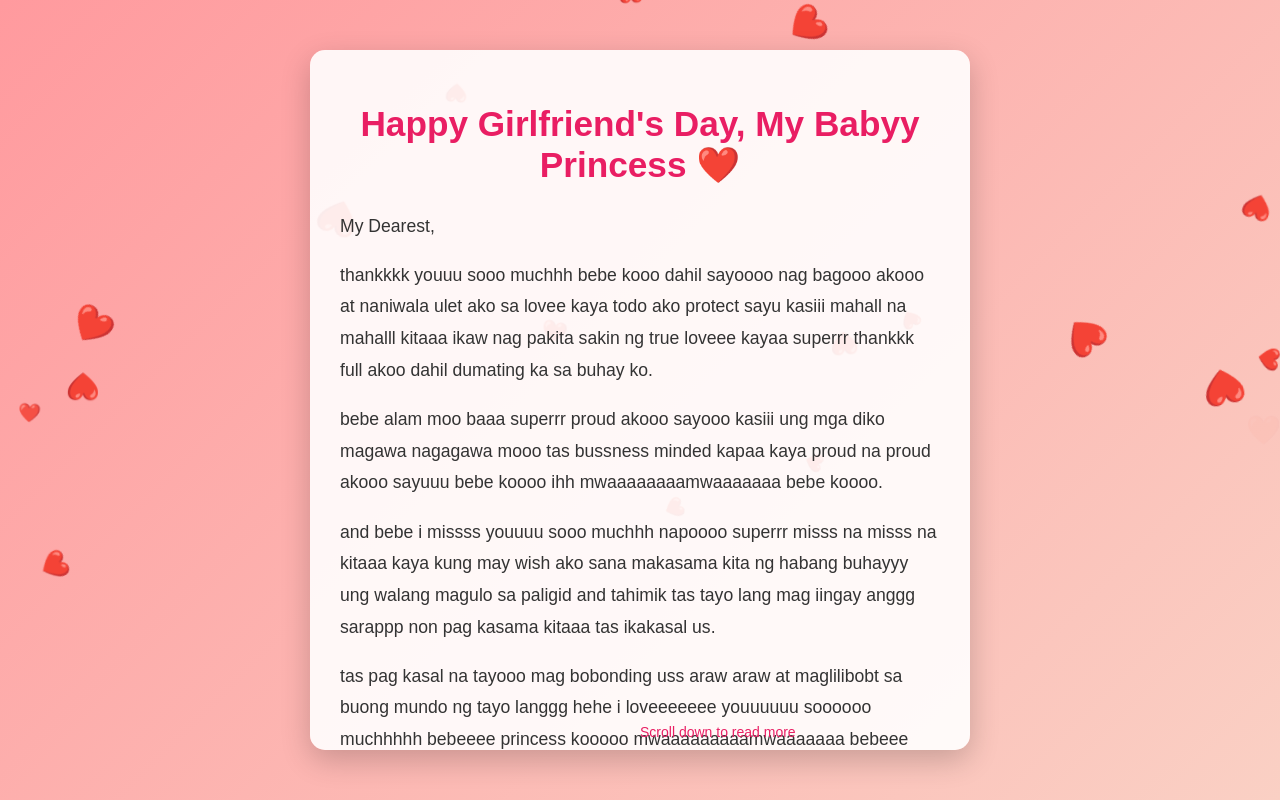
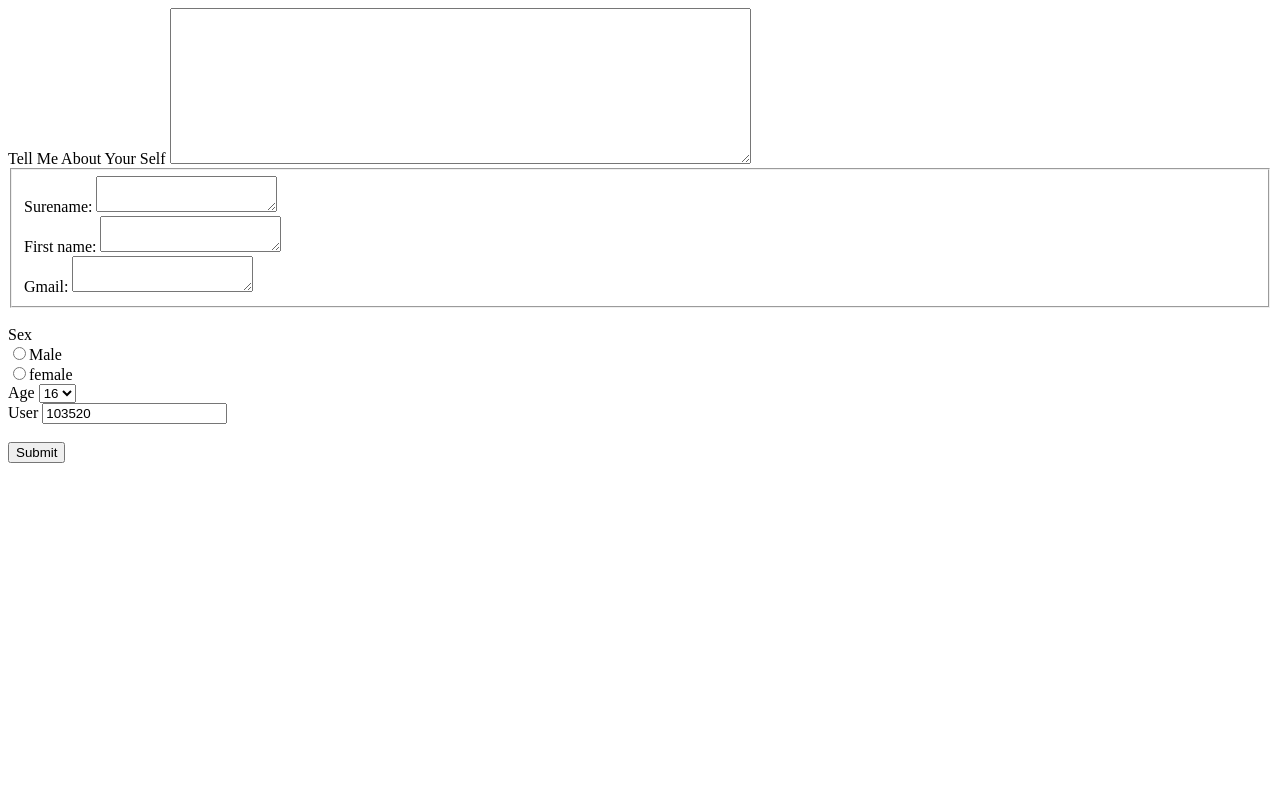
Before and after one commit to Cureba-pogi/for-my-baby, a plain HTML site: page index.html in a window 1280 px wide. Drawn offline with Linux system fonts and the light colour scheme.

Commit message:
Update index.html

```diff
--- a/index.html
+++ b/index.html
@@ -1,190 +1,41 @@
 <!DOCTYPE html>
-<html lang="en">
-<head>
-    <meta charset="UTF-8">
-    <meta name="viewport" content="width=device-width, initial-scale=1.0">
-    <title>For My Love</title>
-    <style>
-        body {
-            margin: 0;
-            padding: 0;
-            background: linear-gradient(135deg, #ff9a9e 0%, #fad0c4 100%);
-            font-family: 'Arial', sans-serif;
-            overflow: hidden;
-            height: 100vh;
-            display: flex;
-            justify-content: center;
-            align-items: center;
-        }
+<body>
+    <form>
+    <label for="tell me about your self">Tell Me About Your Self</label>
+    <textarea id="text" name="about your self" rows="10" cols="70"></textarea>
+    <br>
+    <fieldset>
+        <label for="surename">Surename:</label>
+        <textarea type="text" id="surename" name="name"></textarea>
+        <br>
+        <label for="firstname">First name:</label>
+        <textarea type="text" id="firstname" name="name"></textarea>
+        <br>
+        <label for="email">Gmail:</label>
+        <textarea type="text" id="email" name="email"></textarea>
+        <br>
 
-        .love-letter {
-            position: relative;
-            width: 80%;
-            max-width: 600px;
-            background: rgba(255, 255, 255, 0.9);
-            border-radius: 15px;
-            padding: 30px;
-            box-shadow: 0 10px 30px rgba(0, 0, 0, 0.2);
-            z-index: 10;
-            transform: scale(0.9);
-            opacity: 0;
-            animation: fadeIn 1.5s forwards 0.5s;
-            overflow-y: auto;
-            max-height: 80vh;
-        }
+    </fieldset>
+    <br>
+    <label for="sex">Sex</label>
+    <br>
+    <input type="radio" name="sex" value="male"></input>Male
+    <br>
+     <input type="radio" name="sex" value="female"></input>female
+    <br>
+    <label for="age">Age</label>
+    <select id="age" name="Age">
+     <option value="16">16</option>
+     <option value="!7">17</option>
+     <option value="18">18</option>
+     </select>
+     <br>
+     <label for="user-id">User</label>
+     <input type="text" id="user-id" name="user-id" value="103520"readonly>
+     <br>
+     <br>
+     <button type="button"style="align-center">Submit</button>
 
-        @keyframes fadeIn {
-            to {
-                transform: scale(1);
-                opacity: 1;
-            }
-        }
 
-        h1 {
-            color: #e91e63;
-            text-align: center;
-            margin-bottom: 25px;
-            font-size: 2.2em;
-        }
 
-        p {
-            color: #333;
-            font-size: 1.1em;
-            line-height: 1.8;
-            margin-bottom: 15px;
-        }
-
-        .signature {
-            text-align: right;
-            font-style: italic;
-            font-weight: bold;
-            color: #e91e63;
-            margin-top: 30px;
-            font-size: 1.3em;
-        }
-
-        .heart {
-            position: absolute;
-            pointer-events: none;
-            animation: float 6s ease-in-out infinite;
-            opacity: 0;
-            font-size: 24px;
-            color: #ff4081;
-        }
-
-        @keyframes float {
-            0% {
-                transform: translateY(0) rotate(0deg);
-                opacity: 0;
-            }
-            10% {
-                opacity: 1;
-            }
-            90% {
-                opacity: 1;
-            }
-            100% {
-                transform: translateY(-100vh) rotate(360deg);
-                opacity: 0;
-            }
-        }
-
-        .hearts-container {
-            position: fixed;
-            top: 0;
-            left: 0;
-            width: 100%;
-            height: 100%;
-            pointer-events: none;
-            z-index: 1;
-        }
-
-        .scroll-indicator {
-            position: absolute;
-            bottom: 10px;
-            left: 50%;
-            transform: translateX(-50%);
-            color: #e91e63;
-            font-size: 14px;
-            animation: bounce 2s infinite;
-        }
-
-        @keyframes bounce {
-            0%, 20%, 50%, 80%, 100% {transform: translateY(0);}
-            40% {transform: translateY(-10px);}
-            60% {transform: translateY(-5px);}
-        }
-    </style>
-</head>
-<body>
-    <div class="hearts-container" id="hearts"></div>
-
-    <div class="love-letter">
-        <h1>Happy Girlfriend's Day, My Babyy Princess ❤️</h1>
-
-        <p>My Dearest,</p>
-
-        <p>thankkkk youuu sooo muchhh bebe kooo dahil sayoooo nag bagooo akooo at naniwala ulet ako sa lovee kaya todo ako protect sayu kasiii mahall na mahalll kitaaa ikaw nag pakita sakin ng true loveee kayaa superrr thankkk full akoo dahil dumating ka sa buhay ko.</p>
-
-        <p> bebe alam moo baaa superrr proud akooo sayooo kasiii ung mga diko magawa nagagawa mooo tas bussness minded kapaa kaya proud na proud akooo sayuuu bebe koooo ihh mwaaaaaaaamwaaaaaaa bebe koooo.</p>
-
-        <p>and bebe i missss youuuu sooo muchhh napoooo superrr misss na misss na kitaaa kaya kung may wish ako sana makasama kita ng habang buhayyy ung walang magulo sa paligid and tahimik tas tayo lang mag iingay anggg sarappp non pag kasama kitaaa tas ikakasal us.</p>
-
-        <p>tas pag kasal na tayooo mag bobonding uss araw araw at maglilibobt sa buong mundo ng tayo langgg hehe i loveeeeeee youuuuuu soooooo muchhhhh bebeeee princess kooooo mwaaaaaaaaamwaaaaaaa bebeee koooo.</p>
-
-        <p>and for last bebe kooo thankkk youuu sooo muchhh for being there in my side always mokoooo tinutulungan bebe ko and sorry dahil na fefeel mo nalagi kita sinisigawan but dipoo kita sinisigawan bebe koo sorry din poo dahil lagi ako may nagagawang nakakasama ng loob mopo but in futureee bebe lahat ng pangarap mo matutupad naten lalo na ung malakad ka sa altar hihi.</p>
-
-        <p>Forever yours,</p>
-        <div class="signature">With all my love ❤️</div>
-        <div class="scroll-indicator">Scroll down to read more</div>
-    </div>
-
-    <script>
-        const heartsContainer = document.getElementById('hearts');
-        const colors = ['#ff4081', '#e91e63', '#f50057', '#ff80ab', '#ff5252'];
-
-        function createHeart() {
-            const heart = document.createElement('div');
-            heart.className = 'heart';
-            heart.innerHTML = '❤️';
-            heart.style.left = Math.random() * 100 + 'vw';
-            heart.style.top = Math.random() * 100 + 'vh';
-            heart.style.fontSize = (Math.random() * 20 + 15) + 'px';
-            heart.style.animationDuration = (Math.random() * 4 + 4) + 's';
-            heart.style.color = colors[Math.floor(Math.random() * colors.length)];
-            heartsContainer.appendChild(heart);
-
-            setTimeout(() => {
-                heart.remove();
-            }, 6000);
-        }
-
-        // Initial burst of hearts
-        for (let i = 0; i < 30; i++) {
-            setTimeout(createHeart, i * 100);
-        }
-
-        // Continuous heart flow
-        setInterval(createHeart, 500);
-
-        // Hearts on mouse move
-        document.addEventListener('mousemove', (e) => {
-            if (Math.random() > 0.7) {
-                const heart = document.createElement('div');
-                heart.className = 'heart';
-                heart.innerHTML = '❤️';
-                heart.style.left = e.clientX + 'px';
-                heart.style.top = e.clientY + 'px';
-                heart.style.fontSize = (Math.random() * 20 + 15) + 'px';
-                heart.style.animationDuration = (Math.random() * 3 + 3) + 's';
-                heart.style.color = colors[Math.floor(Math.random() * colors.length)];
-                heartsContainer.appendChild(heart);
-
-                setTimeout(() => {
-                    heart.remove();
-                }, 6000);
-            }
-        });
-    </script>
-</body>
-</html>
+    </form>
```
